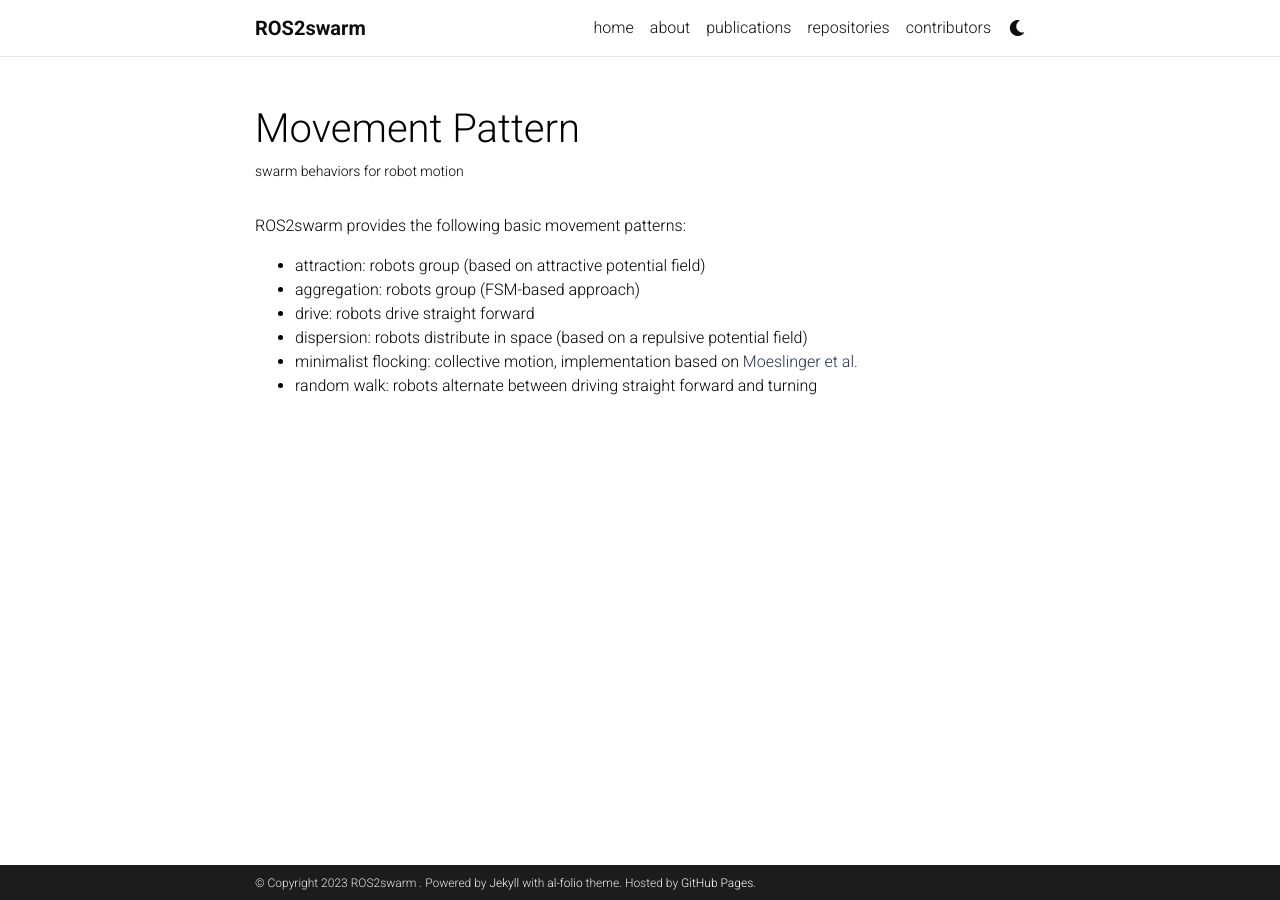
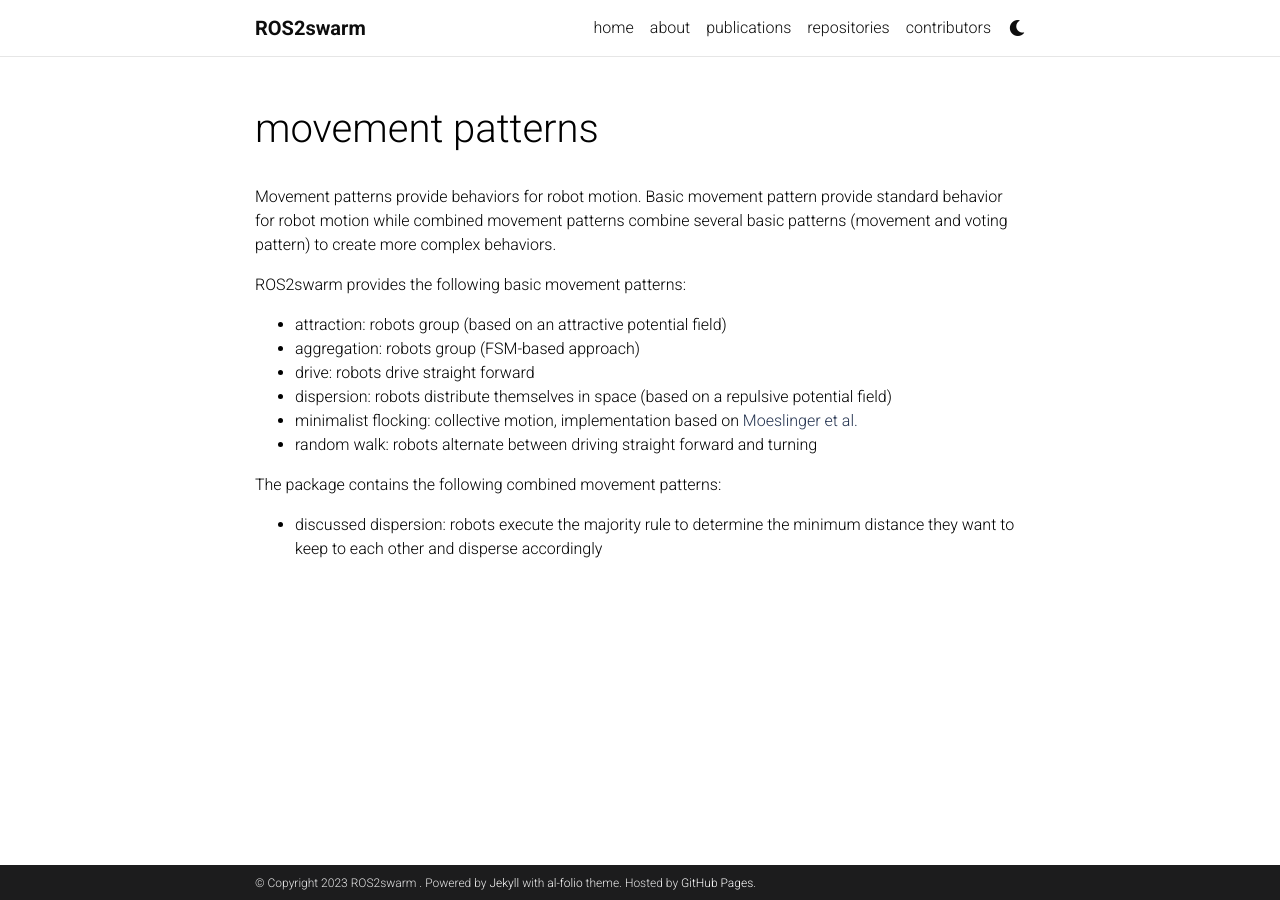
Before and after one commit to ROS2swarm/ROS2swarm.github.io, a Jekyll site: the page built from _projects/movement_pattern.md, in a window 1280 px wide. Built offline with Jekyll 4.4.1, drawn with Linux system fonts in a browser that asks for light colours; comment, search, counter and statistics services are not loaded; a style sheet for code colours, icons or effects is not loaded.

Commit message:
Update movement_pattern.md

```diff
--- a/_projects/movement_pattern.md
+++ b/_projects/movement_pattern.md
@@ -1,17 +1,22 @@
 ---
 layout: page
-title: Movement Pattern
-description: swarm behaviors for robot motion
+title: movement patterns
+description:
 img:
 importance: 2
 ---
 
+Movement patterns provide behaviors for robot motion. Basic movement pattern provide standard behavior for robot motion while combined movement patterns combine several basic patterns (movement and voting pattern) to create more complex behaviors.
 
 ROS2swarm provides the following basic movement patterns:
 
-* attraction: robots group (based on attractive potential field)
+* attraction: robots group (based on an attractive potential field)
 * aggregation: robots group (FSM-based approach)
 * drive: robots drive straight forward
-* dispersion: robots distribute in space (based on a repulsive potential field)
+* dispersion: robots distribute themselves in space (based on a repulsive potential field)
 * minimalist flocking: collective motion, implementation based on [Moeslinger et al.](https://link.springer.com/chapter/10.1007/978-3-642-21314-4_47)
 * random walk: robots alternate between driving straight forward and turning
+
+The package contains the following combined movement patterns:
+
+* discussed dispersion: robots execute the majority rule to determine the minimum distance they want to keep to each other and disperse accordingly
```
